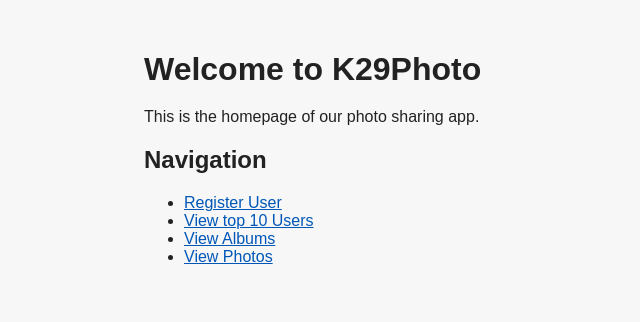
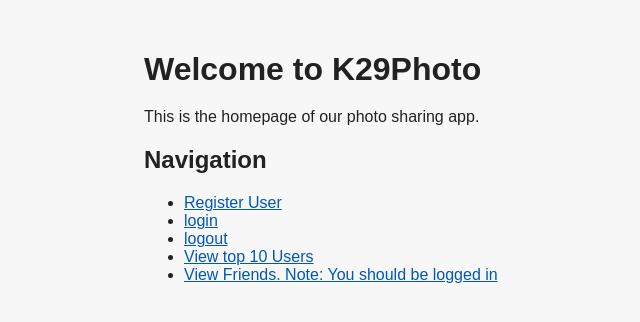
Before and after one commit to niro497/project3, a Flask app: page / in a window 1280 px wide. Shown: the top 322 px of the page, without its empty margins (76-716 px from the left). Run offline with Flask 3, Linux system fonts and the light colour scheme; some libraries are stand-ins or nearby versions.

Commit message:
my friends can be found

```diff
--- a/app.py
+++ b/app.py
@@ -1,4 +1,4 @@
-from flask import Flask, render_template, request, flash, redirect, url_for
+from flask import Flask, render_template, request, flash, redirect, url_for, session
 import psycopg2
 import os
 
@@ -94,5 +94,65 @@ def top_users():
     cursor.close()
     return render_template("top-users.html", top_users=top_ten_users)
 
+@app.route("/login", methods=["GET", "POST"])
+def login():
+    if "user_id" in session:
+        return redirect(url_for("home"))
+
+    if request.method == "POST":
+        email = request.form["email"]
+        password = request.form["password"]
+
+        cursor = conn.cursor()
+
+        cursor.execute("SELECT user_id, password FROM users WHERE email = %s", (email,))
+        user = cursor.fetchone()
+        cursor.close()
+
+        #Τσεκάρουμε αν υπαρχει ο χρήστης και ο κωδικός του
+        if user and user[1] == password:
+
+            session["user_id"] = user[0]
+
+            return redirect(url_for("login_success"))
+        else:
+            flash("Wrong email or password. Try again", "error")
+    return render_template("login.html")
+
+@app.route("/login-success")
+def login_success():
+    return render_template("login-success.html")
+
+@app.route("/logout")
+def logout():
+    session.clear()
+    return redirect(url_for("home"))
+
+@app.route("/friends")
+def friends():
+    current_user_id = session.get("user_id")
+
+    #Αν δεν είναι συνδεδεμένος τον βάζουμε να συνδεθεί
+    if not current_user_id:
+        return redirect(url_for("login"))
+
+    cursor = conn.cursor()
+
+    #υποθέτουμε οτι ένας φίλος x είναι φίλος με τον φίλο y αν και μονο αν ο y είναι φιλος με τον x
+    friends_query = """
+        SELECT user_id, first_name, last_name, email
+        FROM users
+        WHERE user_id IN (
+            SELECT user2_id FROM friends WHERE user1_id = %s
+            UNION
+            SELECT user1_id FROM friends WHERE user2_id = %s
+        );
+    """
+    cursor.execute(friends_query, (current_user_id, current_user_id))
+    my_friends = cursor.fetchall()
+
+
+    return render_template("friends.html", friends=my_friends)
+
 if __name__ == "__main__":
     app.run()
--- a/templates/home.html
+++ b/templates/home.html
@@ -12,9 +12,10 @@
     <h2>Navigation</h2>
     <ul>
         <li><a href="/register">Register User</a></li>
+        <li><a href="/login">login</a></li>
+        <li><a href="/logout">logout</a></li>
         <li><a href="/top-users">View top 10 Users</a></li>
-        <li><a href="/albums">View Albums</a></li>
-        <li><a href="/photos">View Photos</a></li>
+        <li><a href="/friends">View Friends. Note: You should be logged in</a></li>
     </ul>
 </nav>
 </body>
```
Also changed, not shown: templates/friends.html (added, +24 -0 lines), templates/login-success.html (added, +14 -0 lines), templates/login.html (added, +33 -0 lines), templates/search_users.html (added, +12 -0 lines).
